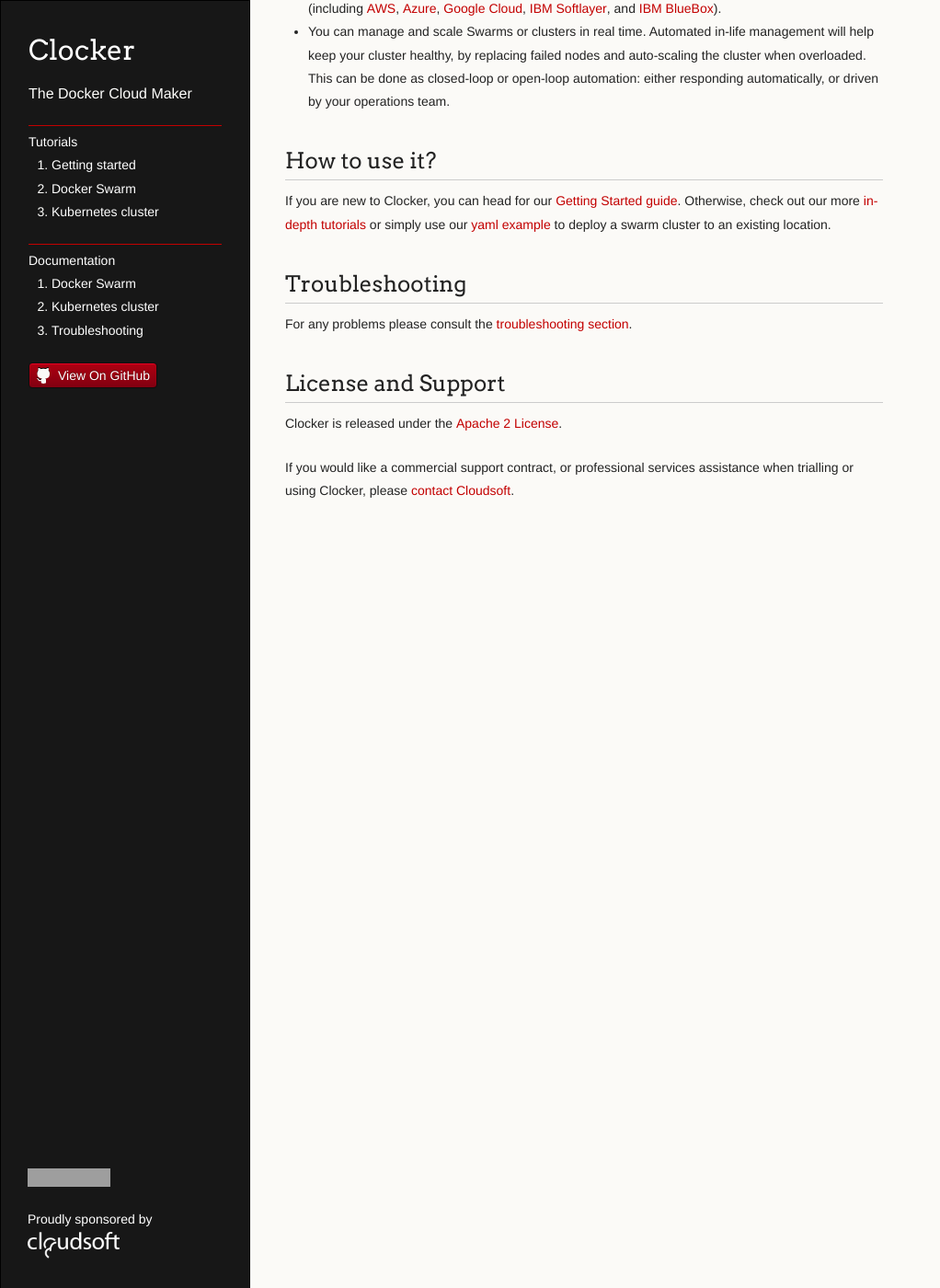
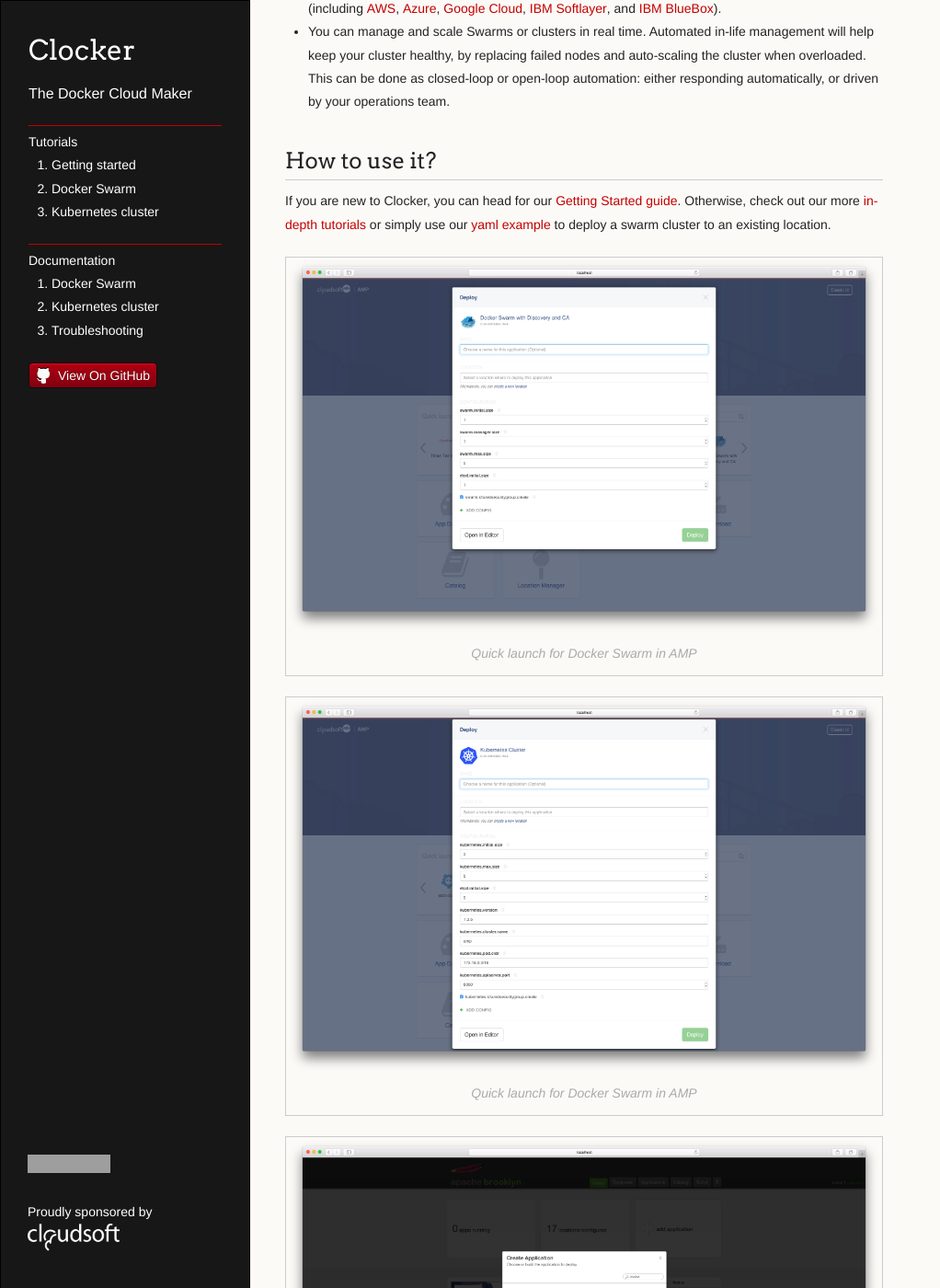
Before and after one commit to brooklyncentral/clocker, a Jekyll site: the page built from index.md, in a window 1280 px wide and 1400 px high, scrolled down 270 px. Shown: the whole window at 92% size, without its empty margins (0-1022 px from the left). Built offline with Jekyll 4.4.1, drawn with Linux system fonts in a browser that asks for light colours; some of the changed text lies outside the part shown; grey boxes are pictures that could not be loaded.

Commit message:
Add screenshots

```diff
--- a/assets/stylesheets/styles.css
+++ b/assets/stylesheets/styles.css
@@ -141,22 +141,30 @@
 
 /* Images */
 
-img {
+section img {
     position: relative;
     margin: 0 auto;
-    max-width: 650px;
-    padding: 5px;
-    margin: 10px 0 32px 0;
-    border: 1px solid #ccc;
+    width: 100%;
 }
 
-p img {
+section p img {
     display: inline;
     margin: 0;
     padding: 0;
     vertical-align: middle;
     text-align: center;
     border: none;
+}
+
+figure {
+    border: 1px solid #ccc;
+    margin-bottom: 22px;
+}
+figure > figcaption {
+    text-align: center;
+    color: #aaa;
+    font-style: italic;
+    margin-bottom: 11px;
 }
 
 /* Code blocks */
--- a/index.md
+++ b/index.md
@@ -17,6 +17,19 @@
 ## How to use it?
 If you are new to Clocker, you can head for our [Getting Started guide](tutorials/getting-started.html). Otherwise, check out our more [in-depth tutorials](tutorials) or simply use our [yaml example](examples/swarm.yaml){:target="blank"} to deploy a swarm cluster to an existing location.
 
+<figure>
+  <img src="{{site.baseurl}}/assets/images/quick-launch-amp-swarm.png" alt="Quick launch for Docker Swarm in AMP">
+  <figcaption>Quick launch for Docker Swarm in AMP</figcaption>
+</figure>
+<figure>
+  <img src="{{site.baseurl}}/assets/images/quick-launch-amp-kubernetes.png" alt="Quick launch for Kubernetes in AMP">
+  <figcaption>Quick launch for Docker Swarm in AMP</figcaption>
+</figure>
+<figure>
+  <img src="{{site.baseurl}}/assets/images/quick-launch-brooklyn.png" alt="Quick launch for Docker Swarm or Kubernetes in Brooklyn">
+  <figcaption>Quick launch for Docker Swarm in AMP</figcaption>
+</figure>
+
 ## Troubleshooting
 For any problems please consult the [troubleshooting section](./docs/troubleshooting.html).
 
```
Also changed, not shown: tutorials/getting-started.md (+1 -0 lines), assets/images/quick-launch-amp-kubernetes.png (added), assets/images/quick-launch-amp-swarm.png (added), assets/images/quick-launch-brooklyn.png (added).
